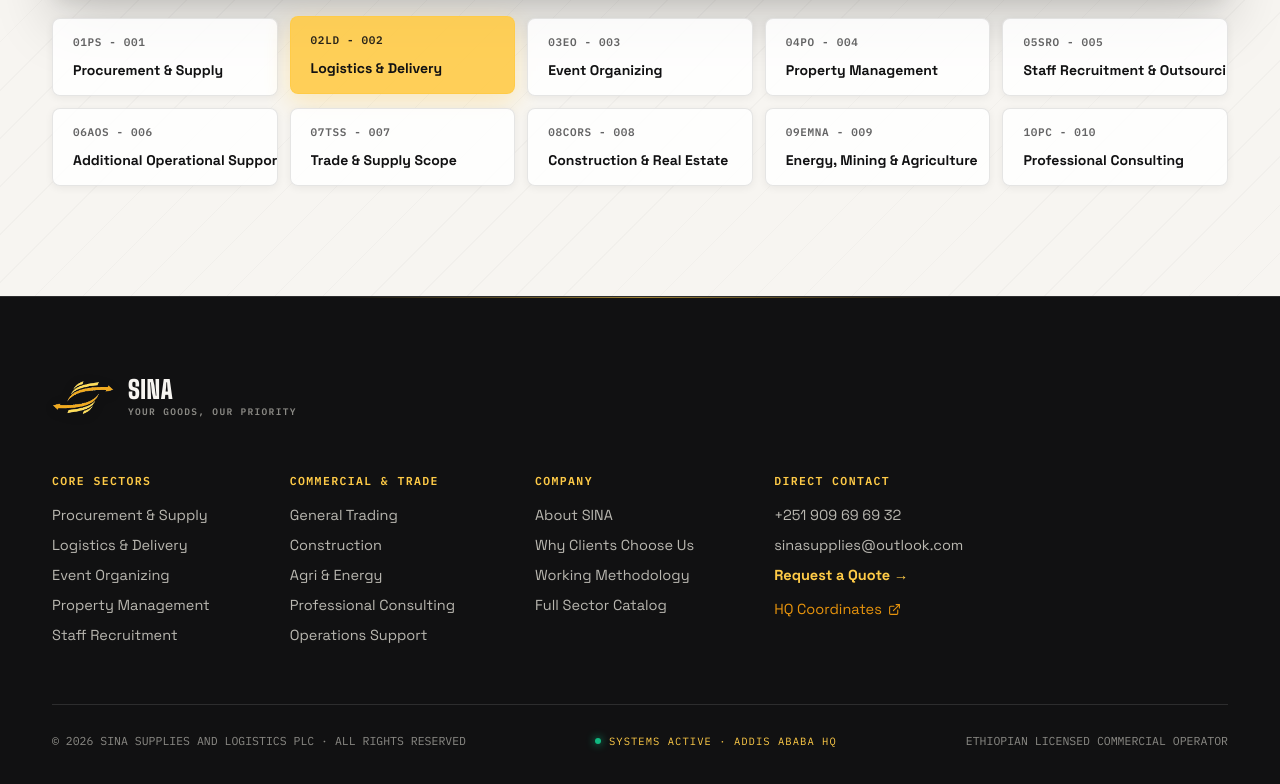
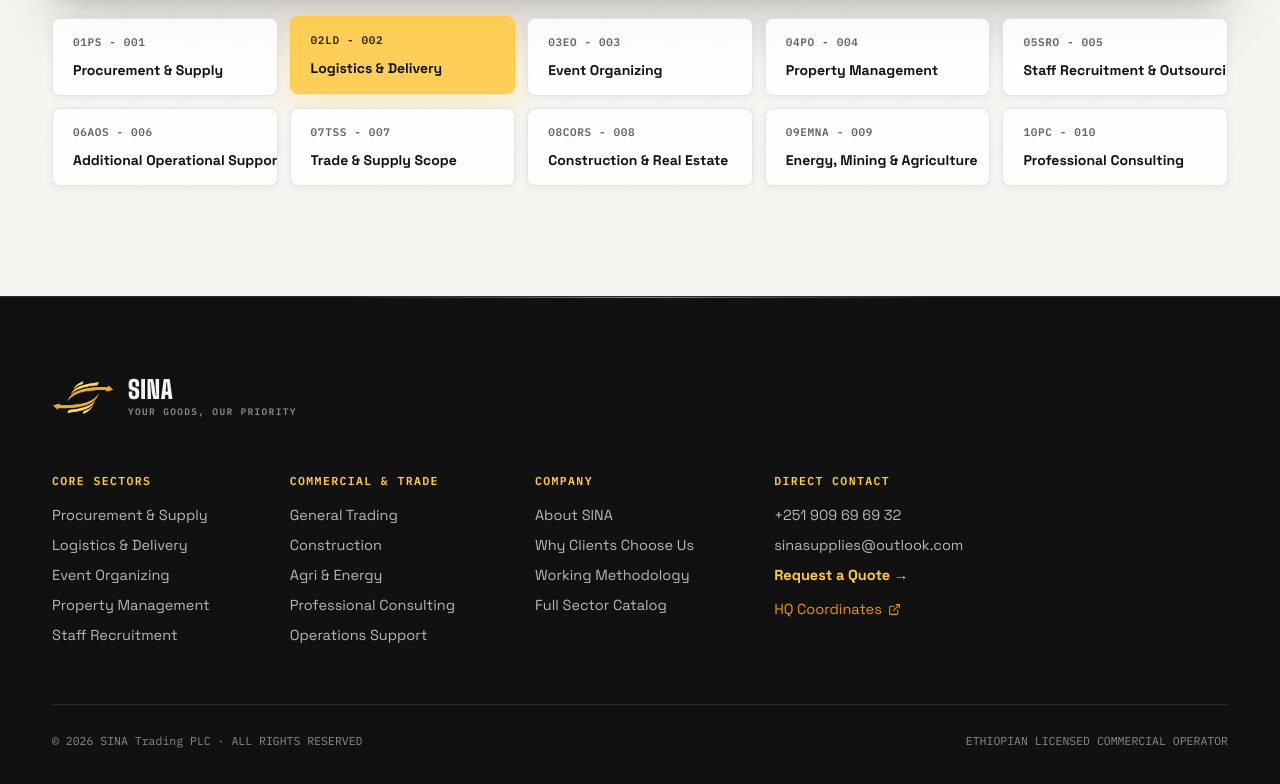
Before and after one commit to birukzeradawit/Sina-logistics-back-end, a Next.js app: page / in a window 1280 px wide. Shown: the part 2906-3690 px from the top of the page. Built offline with nearby package versions, Linux system fonts and the light colour scheme; no server answers; the database is empty.

Commit message:
Update footer copyright to SINA Trading PLC and remove systems active indicator

```diff
--- a/components/site-footer.tsx
+++ b/components/site-footer.tsx
@@ -61,11 +61,7 @@
           </div>
         </div>
         <div className="foot-bottom">
-          <span>© 2026 SINA SUPPLIES AND LOGISTICS PLC · ALL RIGHTS RESERVED</span>
-          <div className="foot-status">
-            <span className="foot-status-dot"></span>
-            <span>SYSTEMS ACTIVE · ADDIS ABABA HQ</span>
-          </div>
+          <span>© 2026 SINA Trading PLC · ALL RIGHTS RESERVED</span>
           <span>ETHIOPIAN LICENSED COMMERCIAL OPERATOR</span>
         </div>
       </div>
```
